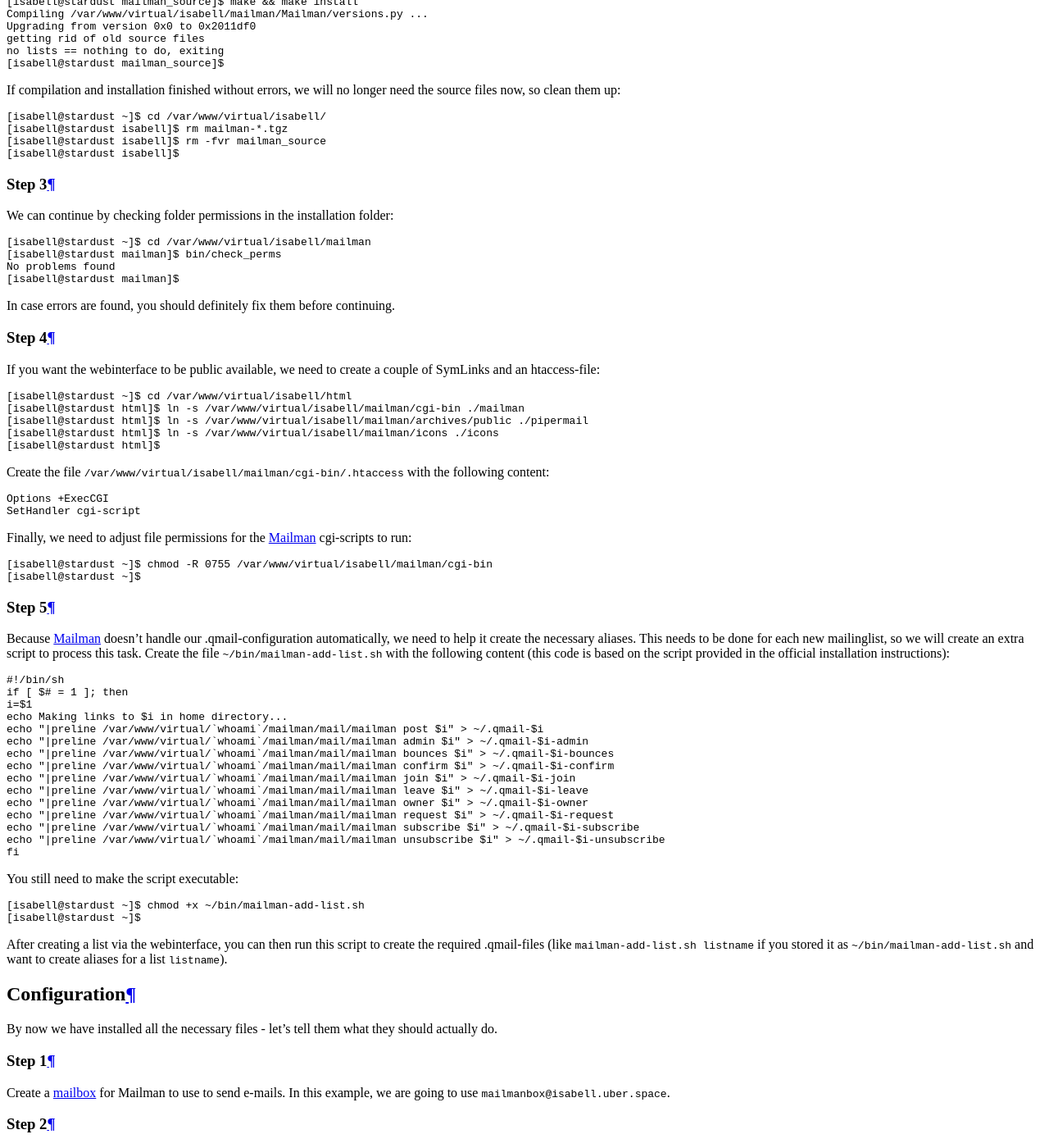
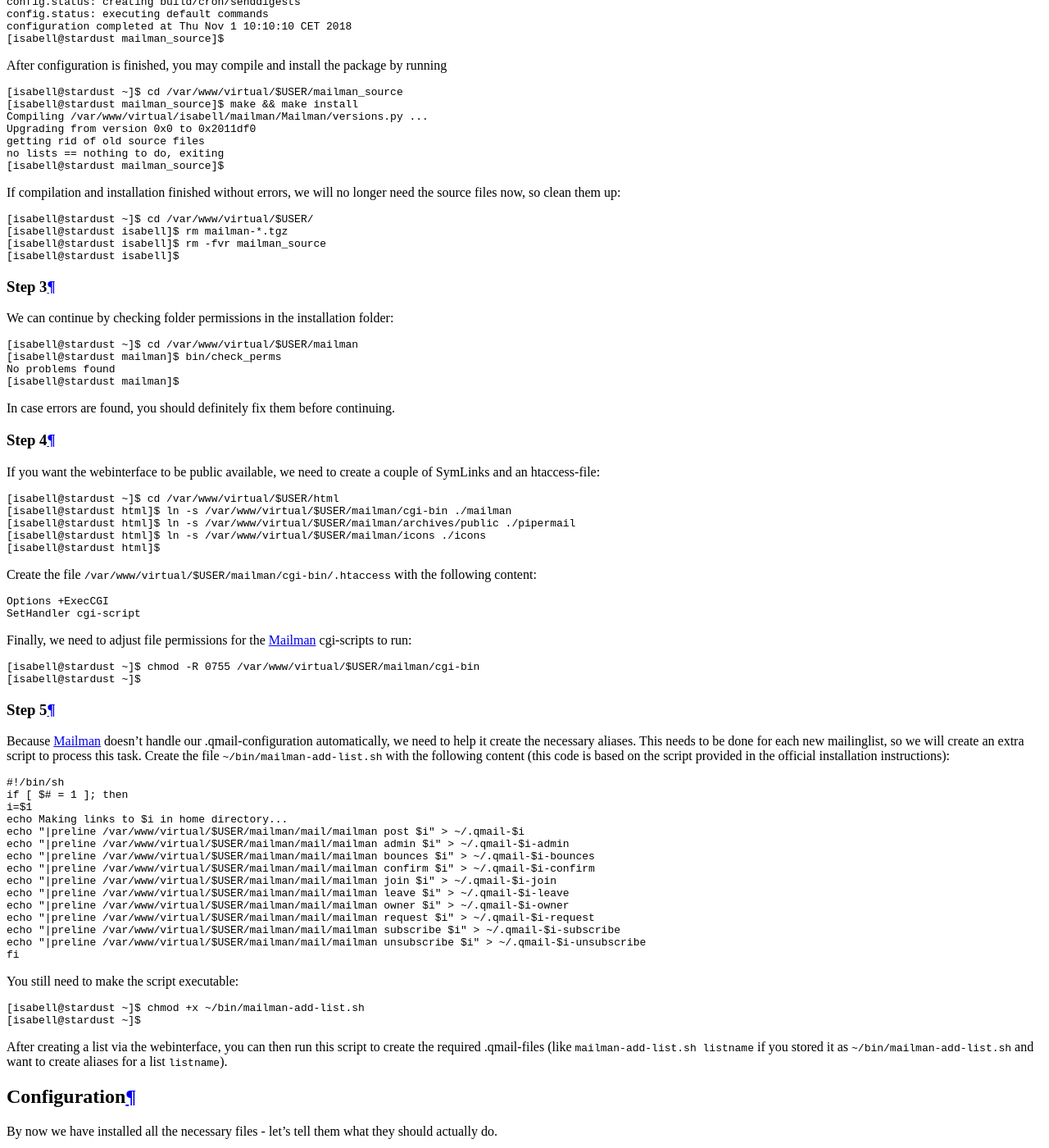
Before and after one commit to Uberspace/lab, a Sphinx documentation site: the page built from source/guide_mailman.rst, in a window 1280 px wide and 1400 px high, scrolled down 4458 px. Shown: the whole window at 82% size. Built offline with Sphinx 7.4.7 and the Read the Docs theme 2.0.0, drawn with Linux system fonts in a browser that asks for light colours; some of the changed text lies outside the part shown.

Commit message:
install dnspython; make commands more copypastable

```diff
--- a/source/guide_mailman.rst
+++ b/source/guide_mailman.rst
@@ -49,6 +49,17 @@
  isabell.uber.space
  [isabell@stardust ~]$
 
+Mailman requires `dnspython`. Install it using `pip`:
+
+::
+
+ [isabell@stardust ~]$ pip install dnspython --user
+ Collecting dnspython
+   Using cached https://files.pythonhosted.org/packages/ec/d3/3aa0e7213ef72b8585747aa0e271a9523e713813b9a20177ebe1e939deb0/dnspython-1.16.0-py2.py3-none-any.whl
+ Installing collected packages: dnspython
+ Successfully installed dnspython
+ [isabell@stardust ~]$
+
 Installation
 ============
 
@@ -58,9 +69,8 @@
 
 ::
 
- [isabell@stardust ~]$ cd /var/www/virtual/isabell/
- [isabell@stardust isabell]$ mkdir mailman_source
- [isabell@stardust isabell]$ mkdir mailman
+ [isabell@stardust ~]$ cd /var/www/virtual/$USER/
+ [isabell@stardust isabell]$ mkdir mailman_source mailman
  [isabell@stardust isabell]$ chmod g+s mailman
  [isabell@stardust isabell]$
 
@@ -71,7 +81,7 @@
 
 ::
 
- [isabell@stardust ~]$ cd /var/www/virtual/isabell
+ [isabell@stardust ~]$ cd /var/www/virtual/$USER
  [isabell@stardust isabell]$ wget https://ftp.gnu.org/gnu/mailman/mailman-2.1.29.tgz
  [isabell@stardust isabell]$ tar xzvf mailman-2.1.29.tgz -C mailman_source --strip-components=1
  [isabell@stardust isabell]$
@@ -81,8 +91,8 @@
 ::
 
 
- [isabell@stardust ~]$ cd /var/www/virtual/isabell/mailman_source
- [isabell@stardust mailman_source]$ ./configure --with-username=isabell --with-groupname=isabell --prefix=/var/www/virtual/isabell/mailman/ --with-mail-gid=isabell --with-cgi-gid=isabell
+ [isabell@stardust ~]$ cd /var/www/virtual/$USER/mailman_source
+ [isabell@stardust mailman_source]$ ./configure --with-username=$USER --with-groupname=$USER --prefix=/var/www/virtual/$USER/mailman/ --with-mail-gid=$USER --with-cgi-gid=$USER
  [...]
  config.status: creating build/cron/nightly_gzip
  config.status: creating build/cron/senddigests
@@ -94,7 +104,7 @@
 
 ::
 
- [isabell@stardust ~]$ cd /var/www/virtual/isabell/mailman_source
+ [isabell@stardust ~]$ cd /var/www/virtual/$USER/mailman_source
  [isabell@stardust mailman_source]$ make && make install
  Compiling /var/www/virtual/isabell/mailman/Mailman/versions.py ...
  Upgrading from version 0x0 to 0x2011df0
@@ -107,7 +117,7 @@
 
 ::
 
- [isabell@stardust ~]$ cd /var/www/virtual/isabell/
+ [isabell@stardust ~]$ cd /var/www/virtual/$USER/
  [isabell@stardust isabell]$ rm mailman-*.tgz
  [isabell@stardust isabell]$ rm -fvr mailman_source
  [isabell@stardust isabell]$
@@ -120,7 +130,7 @@
 
 ::
 
- [isabell@stardust ~]$ cd /var/www/virtual/isabell/mailman
+ [isabell@stardust ~]$ cd /var/www/virtual/$USER/mailman
  [isabell@stardust mailman]$ bin/check_perms
  No problems found
  [isabell@stardust mailman]$
@@ -134,13 +144,13 @@
 
 ::
 
- [isabell@stardust ~]$ cd /var/www/virtual/isabell/html
- [isabell@stardust html]$ ln -s /var/www/virtual/isabell/mailman/cgi-bin ./mailman
- [isabell@stardust html]$ ln -s /var/www/virtual/isabell/mailman/archives/public ./pipermail
- [isabell@stardust html]$ ln -s /var/www/virtual/isabell/mailman/icons ./icons
+ [isabell@stardust ~]$ cd /var/www/virtual/$USER/html
+ [isabell@stardust html]$ ln -s /var/www/virtual/$USER/mailman/cgi-bin ./mailman
+ [isabell@stardust html]$ ln -s /var/www/virtual/$USER/mailman/archives/public ./pipermail
+ [isabell@stardust html]$ ln -s /var/www/virtual/$USER/mailman/icons ./icons
  [isabell@stardust html]$
 
-Create the file ``/var/www/virtual/isabell/mailman/cgi-bin/.htaccess`` with the following content:
+Create the file ``/var/www/virtual/$USER/mailman/cgi-bin/.htaccess`` with the following content:
 
 ::
 
@@ -151,7 +161,7 @@
 
 ::
 
- [isabell@stardust ~]$ chmod -R 0755 /var/www/virtual/isabell/mailman/cgi-bin
+ [isabell@stardust ~]$ chmod -R 0755 /var/www/virtual/$USER/mailman/cgi-bin
  [isabell@stardust ~]$
 
 Step 5
@@ -165,16 +175,16 @@
  if [ $# = 1 ]; then
  i=$1
  echo Making links to $i in home directory...
- echo "|preline /var/www/virtual/`whoami`/mailman/mail/mailman post $i" > ~/.qmail-$i
- echo "|preline /var/www/virtual/`whoami`/mailman/mail/mailman admin $i" > ~/.qmail-$i-admin
- echo "|preline /var/www/virtual/`whoami`/mailman/mail/mailman bounces $i" > ~/.qmail-$i-bounces
- echo "|preline /var/www/virtual/`whoami`/mailman/mail/mailman confirm $i" > ~/.qmail-$i-confirm
- echo "|preline /var/www/virtual/`whoami`/mailman/mail/mailman join $i" > ~/.qmail-$i-join
- echo "|preline /var/www/virtual/`whoami`/mailman/mail/mailman leave $i" > ~/.qmail-$i-leave
- echo "|preline /var/www/virtual/`whoami`/mailman/mail/mailman owner $i" > ~/.qmail-$i-owner
- echo "|preline /var/www/virtual/`whoami`/mailman/mail/mailman request $i" > ~/.qmail-$i-request
- echo "|preline /var/www/virtual/`whoami`/mailman/mail/mailman subscribe $i" > ~/.qmail-$i-subscribe
- echo "|preline /var/www/virtual/`whoami`/mailman/mail/mailman unsubscribe $i" > ~/.qmail-$i-unsubscribe
+ echo "|preline /var/www/virtual/$USER/mailman/mail/mailman post $i" > ~/.qmail-$i
+ echo "|preline /var/www/virtual/$USER/mailman/mail/mailman admin $i" > ~/.qmail-$i-admin
+ echo "|preline /var/www/virtual/$USER/mailman/mail/mailman bounces $i" > ~/.qmail-$i-bounces
+ echo "|preline /var/www/virtual/$USER/mailman/mail/mailman confirm $i" > ~/.qmail-$i-confirm
+ echo "|preline /var/www/virtual/$USER/mailman/mail/mailman join $i" > ~/.qmail-$i-join
+ echo "|preline /var/www/virtual/$USER/mailman/mail/mailman leave $i" > ~/.qmail-$i-leave
+ echo "|preline /var/www/virtual/$USER/mailman/mail/mailman owner $i" > ~/.qmail-$i-owner
+ echo "|preline /var/www/virtual/$USER/mailman/mail/mailman request $i" > ~/.qmail-$i-request
+ echo "|preline /var/www/virtual/$USER/mailman/mail/mailman subscribe $i" > ~/.qmail-$i-subscribe
+ echo "|preline /var/www/virtual/$USER/mailman/mail/mailman unsubscribe $i" > ~/.qmail-$i-unsubscribe
  fi
 
 You still need to make the script executable:
@@ -199,7 +209,7 @@
 Step 2
 ------
 
-Add the following options to the end of the file ``/var/www/virtual/isabell/mailman/Mailman/mm_cfg.py`` (change values accordingly!):
+Add the following options to the end of the file ``/var/www/virtual/$USER/mailman/Mailman/mm_cfg.py`` (change values accordingly!):
 
 .. code:: python
 
@@ -234,7 +244,7 @@
 
 ::
 
- [isabell@stardust ~]$ cd /var/www/virtual/isabell/mailman
+ [isabell@stardust ~]$ cd /var/www/virtual/$USER/mailman
  [isabell@stardust mailman]$ echo "* * * * * /var/www/virtual/$USER/mailman/bin/qrunner --runner=All --once" >> cron/crontab.in
  [isabell@stardust mailman]$ crontab cron/crontab.in
  [isabell@stardust mailman]$
@@ -246,7 +256,7 @@
 
 ::
 
- [isabell@stardust ~]$ /var/www/virtual/isabell/mailman/bin/newlist mailman
+ [isabell@stardust ~]$ /var/www/virtual/$USER/mailman/bin/newlist mailman
  Enter the email of the person running the list: isabell@uber.space
  Initial test password:
  [...]
```
